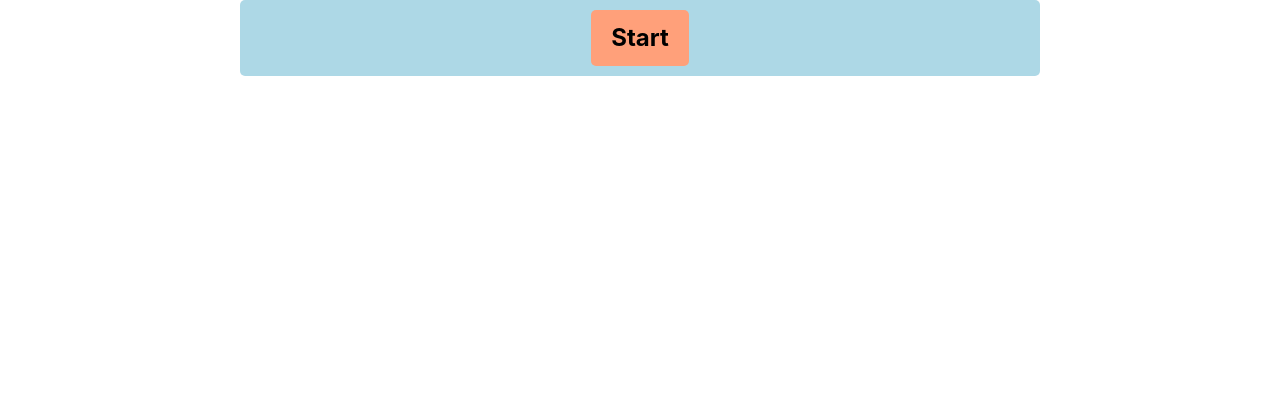
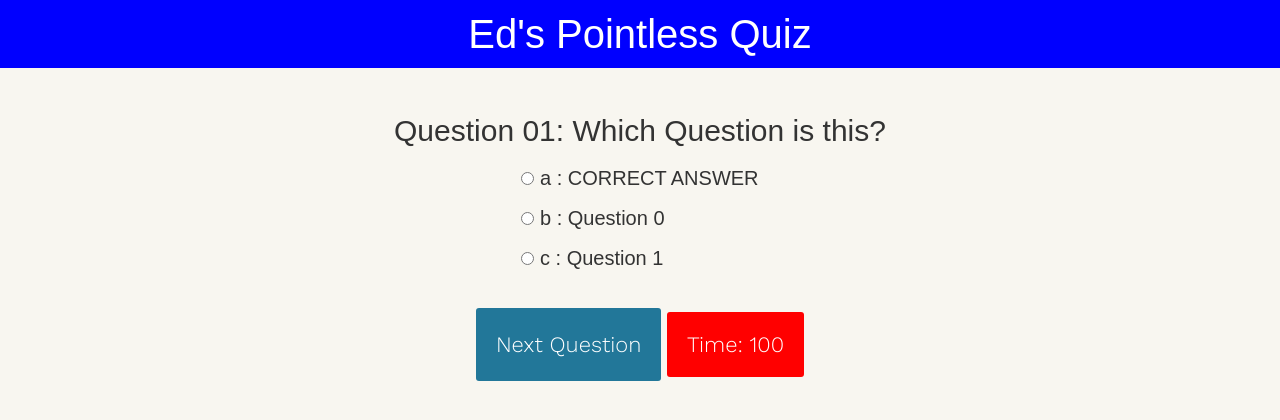
Before and after one commit to egibbs834/Code-Quiz, a plain HTML site: page index.html in a window 1280 px wide. Drawn offline with nearby package versions, Linux system fonts and the light colour scheme.

Commit message:
final commit

```diff
--- a/index.html
+++ b/index.html
@@ -4,39 +4,24 @@
     <meta charset="UTF-8">
     <meta name="viewport" content="width=device-width, initial-scale=1.0">
     <link rel="stylesheet" href="https://stackpath.bootstrapcdn.com/bootstrap/4.3.1/css/bootstrap.min.css" integrity="sha384-ggOyR0iXCbMQv3Xipma34MD+dH/1fQ784/j6cY/iJTQUOhcWr7x9JvoRxT2MZw1T" crossorigin="anonymous">
-    <title>Document</title>
+    <title>Pointless Quiz</title>
     <link rel="stylesheet" href="style.css">
     <script defer src="script.js"></script>
 </head>
 <body>
 
-    <div class="container">
-
-        <div id="question-container" class="hide">
-            <div id="question">Question</div>
-            <div id="answer-button" class="btn-grid">
-                <button class="btn">Answer 1</button>
-                <button class="btn">Answer 2</button>
-                <button class="btn">Answer 3</button>
-                <button class="btn">Answer 4</button>
-            </div>
-        </div>
-
-        <div class="controls">
-            <button id="start-btn" class="start-btn btn">Start</button>
-            <button id="next-btn" class="next-btn btn hide">Next</button>
-        </div>
-
+    <h1>Ed's Pointless Quiz</h1>
+    <div class="quiz-container">
+        <div id="quiz"></div>
     </div>
 
+    <button id="previous">Previous Question</button>
+    <button id="next">Next Question</button>
+    <button id="submit">Submit Quiz</button>
+    <text id="counter">Time: <text id="count">100</text></text>
+    <!-- <input type="text" id="highScore" value="Enter Initials">
+    <button id="showScore">Add Initials</button> -->
 
-
-
-
-
-
-
-
-
+    <div id="results"></div>
 </body>
 </html>
--- a/script.js
+++ b/script.js
@@ -1,51 +1,197 @@
-const startButton = document.getElementById('start-btn')
-const questionContainerElement = document.getElementById('question-container')
-const questionElement = document.getElementById('question')
-const answerButtonsElement = document.getElementById('answer-buttons')
+(function(){
+    function buildQuiz(){
+      const output = [];
 
-let shuffledQuestions, currentQuestionIndex
+      myQuestions.forEach(
+        (currentQuestion, questionNumber) => {
 
-startButton.addEventListener('click', startGame)
+          const answers = [];
 
+          for(letter in currentQuestion.answers){
 
-function startGame() {
-    console.log('Started');
-    startButton.classList.add('hide');
-    shuffledQuestions = questions.sort(() => Math.random() - .5);
-    currentQuestionIndex = 0;
-    questionContainerElement.classList.remove('hide');
-    setNextQuestion();
+            answers.push(
+              `<label>
+                <input type="radio" name="question${questionNumber}" value="${letter}">
+                ${letter} :
+                ${currentQuestion.answers[letter]}
+              </label>`
+            );
           }
 
-function setNextQuestion() {
-    showQuestion(shuffledQuestions[currentQuestionIndex]);
+          output.push(
+            `<div class="slide">
+              <div class="question"> ${currentQuestion.question} </div>
+              <div class="answers"> ${answers.join("")} </div>
+            </div>`
+          );
+        }
+      );
+
+      quizContainer.innerHTML = output.join('');
     }
 
-function showQuestion(question) {
-    questionElement.innerText = question.question;
-    question.answers.forEach(answer => {
-        const button = document.createElement('button');
-        button.innerText = answer.text;
-        button.classList.add('btn');
-        if (answer.correct) {
-            button.dataset.correct = answer.correct
+    function showResults(){
+
+      const answerContainers = quizContainer.querySelectorAll('.answers');
+
+      let numCorrect = 0;
+
+      myQuestions.forEach( (currentQuestion, questionNumber) => {
+
+        const answerContainer = answerContainers[questionNumber];
+        const selector = `input[name=question${questionNumber}]:checked`;
+        const userAnswer = (answerContainer.querySelector(selector) || {}).value;
+
+        if(userAnswer === currentQuestion.correctAnswer){
+          numCorrect++;
+
+          answerContainers[questionNumber].style.color = 'lightgreen';
         }
-        button.addEventListener('click', selectAnswer)
-        answerButtonsElement.appendChild(button);
-    })
+        else{
+          answerContainers[questionNumber].style.color = 'red';
+        }
+      });
 
+      resultsContainer.innerHTML = `${numCorrect} out of ${myQuestions.length}`;
     }
 
-function selectAnswer() {
-
+    function showSlide(n) {
+      slides[currentSlide].classList.remove('active-slide');
+      slides[n].classList.add('active-slide');
+      currentSlide = n;
+      if(currentSlide === 0){
+        previousButton.style.display = 'none';
+      }
+      else{
+        previousButton.style.display = 'inline-block';
+      }
+      if(currentSlide === slides.length-1){
+        nextButton.style.display = 'none';
+        submitButton.style.display = 'inline-block';
+      }
+      else{
+        nextButton.style.display = 'inline-block';
+        submitButton.style.display = 'none';
+      }
     }
 
-const questions = [
+    function showNextSlide() {
+      showSlide(currentSlide + 1);
+    }
+
+    function showPreviousSlide() {
+      showSlide(currentSlide - 1);
+    }
+
+    const quizContainer = document.getElementById('quiz');
+    const resultsContainer = document.getElementById('results');
+    const submitButton = document.getElementById('submit');
+    const myQuestions = [
       {
-        question: 'what is 2+2',
-        answers: [
-            { text: '4', correct: true},
-            { text: '22', correct: false}
-        ]
+        question: "Question 01: Which Question is this?",
+        answers: {
+          a: "CORRECT ANSWER",
+          b: "Question 0",
+          c: "Question 1"
+        },
+        correctAnswer: "c"
+      },
+      {
+        question: "Question 2: Which was the correct answer to Question 01?",
+        answers: {
+          a: "b:",
+          b: "c:",
+          c: "d:"
+        },
+        correctAnswer: "b"
+      },
+      {
+        question: "Question 3: What is the tallest building in the world?",
+        answers: {
+          a: "Burj Khalifa",
+          b: "Shanghai Tower",
+          c: "A regular house"
+        },
+        correctAnswer: "a"
+      },
+      {
+        question: "How many legs does a spider have?",
+        answers: {
+            a: "Too many to count",
+            b: "Aounrd 8, give or take 1 or 2 legs",
+            c: "Did you know horseshoe crabs are in the Arachnida family? Creepy fish-spiders...",
+        },
+        correctAnswer: "b"
+      },
+      {
+        question: "Who would win in a fight?",
+        answers: {
+            a: "Bill Gates",
+            b: "Jeff Bezos",
+            c: "Elon Musk in a mech suit he built for $1 billion",
+        },
+        correctAnswer: "c"
+      },
+      {
+        question: "In what year did the War of 1812 start?",
+        answers: {
+            a: "1812",
+            b: "1912",
+            c: "CyberPunk2077",
+        },
+        correctAnswer: "a"
+      },
+      {
+        question: "How many years did the 100 Years War last?",
+        answers: {
+            a: "100 years",
+            b: "116 years",
+            c: "2.5 months?",
+        },
+        correctAnswer: "b"
+      },
+      {
+        question: "Who will be our next president?",
+        answers: {
+            a: "Donald Trump",
+            b: "Joe Biden",
+            c: "Elon Musk in a mech suit he built for $1 billion"
+        },
+        correctAnswer: "c"
+      },
+
+    ];
+
+    buildQuiz();
+
+    const previousButton = document.getElementById("previous");
+    const nextButton = document.getElementById("next");
+    const slides = document.querySelectorAll(".slide");
+    let currentSlide = 0;
+
+    showSlide(currentSlide);
+
+    submitButton.addEventListener('click', showResults);
+    previousButton.addEventListener("click", showPreviousSlide);
+    nextButton.addEventListener("click", showNextSlide);
+
+  })();
+
+//  I wish this was a working countdown clock
+var a = 0;
+a++;
+var b = 0;
+b++
+var c = 100;
+
+function timer() {
+    c = c - 1;
+    if (c < 100) {
+        time.innerHTML = c;
     }
-]
+    if (c < 1) {
+        window.clearInterval(update);
+    }
+}
+
+update = setInterval("timer001", 1000);
--- a/style.css
+++ b/style.css
@@ -1,56 +1,75 @@
- *, *::before, *::after {
-     box-sizing: border-box;
- }
+@import url(https://fonts.googleapis.com/css?family=Work+Sans:300,600);
 
-body {
-     padding: 0;
-     margin: 0;
-     display: flex;
-     justify-content: center;
-     align-items: center;
- }
+body{
+	font-size: 20px;
+	font-family: Arial, Helvetica, sans-serif;
+	color: #333;
+  font-weight: 300;
+  text-align: center;
+  background-color: #f8f6f0;
+}
+h1{
+  font-weight: 300;
+  margin: 0px;
+  padding: 10px;
+  font-size: 40px;
+  background-color: blue;
+  color: #fff;
+}
+.question{
+  font-size: 30px;
+  margin-bottom: 10px;
+}
+.answers {
+  margin-bottom: 20px;
+  text-align: left;
+  display: inline-block;
+}
+.answers label{
+  display: block;
+  margin-bottom: 10px;
+}
+button {
+  font-family: 'Work Sans', sans-serif;
+	font-size: 22px;
+	background-color: #279;
+	color: #fff;
+	border: 0px;
+	border-radius: 3px;
+	padding: 20px;
+	cursor: pointer;
+	margin-bottom: 20px;
+}
+button:hover{
+	background-color: #38a;
+}
 
- .container {
-     width: 800px;
-     max-width: 80%;
-     background-color:lightblue;
-     border-radius: 5px;
-     padding: 10px;
- }
+#counter {
+    font-family: 'Work Sans', sans-serif;
+	font-size: 22px;
+	background-color: red;
+	color: #fff;
+	border: 0px;
+	border-radius: 3px;
+	padding: 20px;
+	margin-bottom: 20px;
+}
 
- .btn-grid {
-     display: grid;
-     grid-template-columns: repeat(2, auto);
-     gap: 10px;
-     margin: 20px 0;
- }
-
- .btn {
-     background-color: lightsalmon;
-     border: 1px;
-     border-radius: 5px;
-     padding: 5px 10px;
-     color: black;
-     outline: none;
- }
-
- /* use jquery for this? */
- .btn:hover {
-     border-color: black;
- }
-
- .start-btn, .next-btn {
-     font-size: 1.5rem;
-     font-weight: bold;
-     padding: 10px 20px;
- }
-
- .controls {
-     display: flex;
-     justify-content: center;
-     align-items: center;
- }
-
- .hide {
-     display: none;
- }
+.slide{
+  position: absolute;
+  left: 0px;
+  top: 0px;
+  width: 100%;
+  z-index: 1;
+  opacity: 0;
+  transition: opacity 0.5s;
+}
+.active-slide{
+  opacity: 1;
+  z-index: 2;
+}
+.quiz-container{
+  position: relative;
+  height: 200px;
+  margin-top: 40px;
+}
```
Also changed, not shown: 1 other file. Lines whose indentation alone changed are shown as unchanged.
